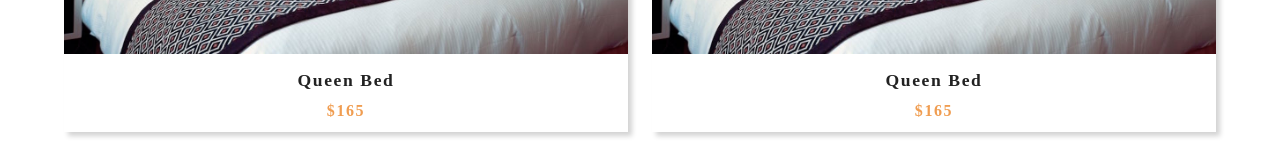
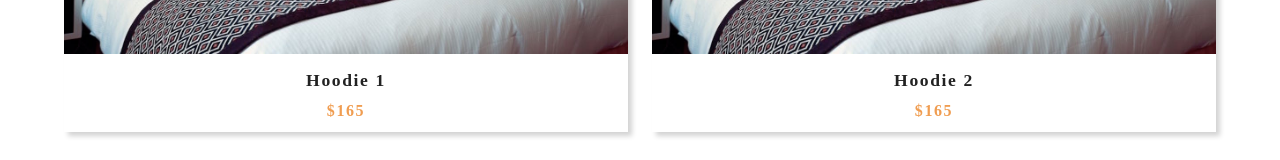
Before and after one commit to dagdavid24/Allonsy-store, a plain HTML site: page products.html in a window 1280 px wide. Shown: the part 454-614 px from the top of the page. Drawn offline with Linux system fonts and the light colour scheme; a web font is replaced by a local one.

Commit message:
updated products page

```diff
--- a/products.html
+++ b/products.html
@@ -48,7 +48,7 @@
                         <i class="fas fa-shopping-cart"></i>Add to bag
                     </button>
                 </div>
-                <h3>queen bed</h1>
+                <h3>Hoodie 1</h1>
                 <h4>$165</h4>
             </article>
             <article class="product">
@@ -58,7 +58,7 @@
                             <i class="fas fa-shopping-cart"></i>Add to bag
                         </button>
                     </div>
-                    <h3>queen bed</h1>
+                    <h3>Hoodie 2</h1>
                     <h4>$165</h4>
                 </article>
         </div>
```
